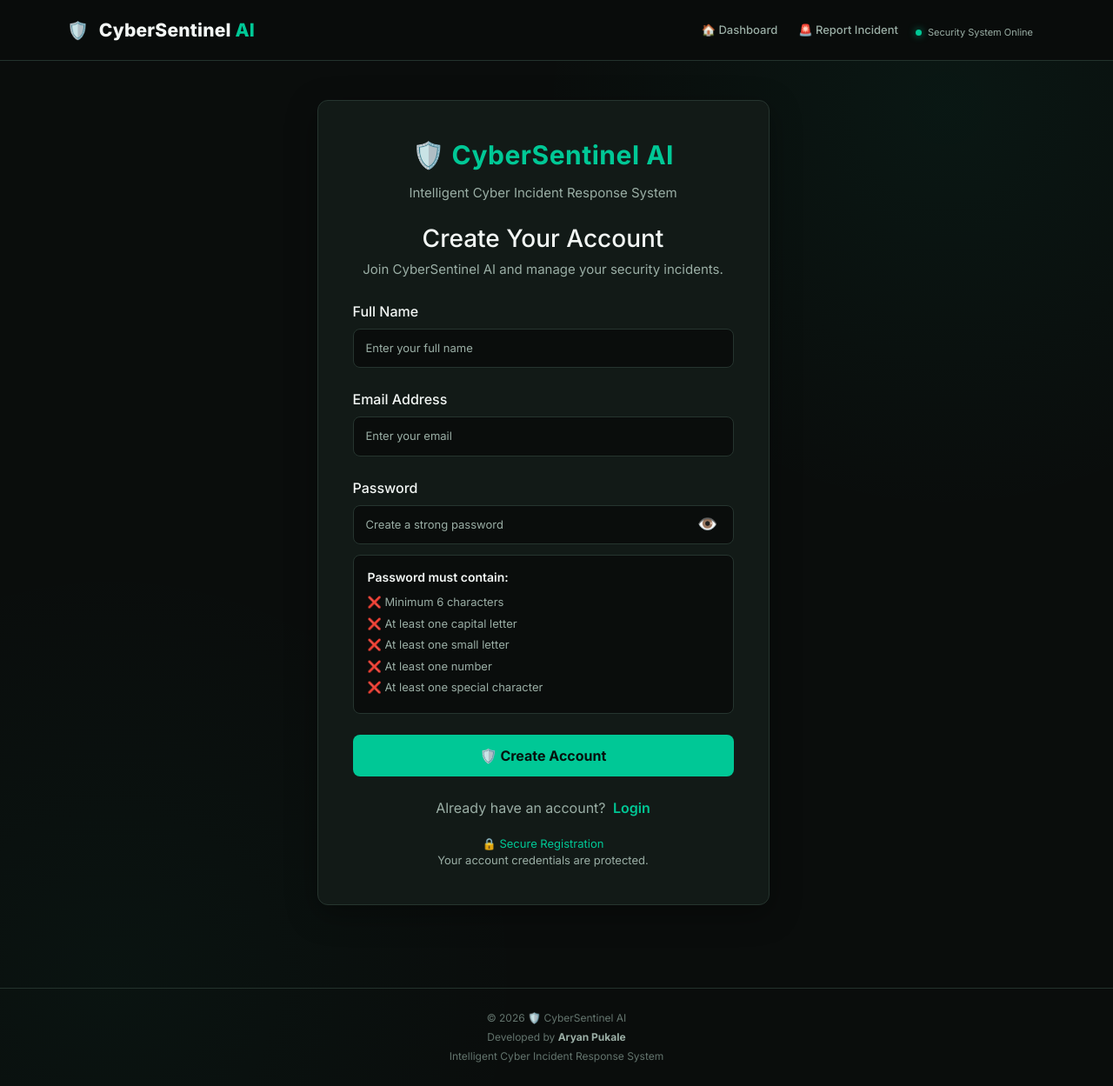
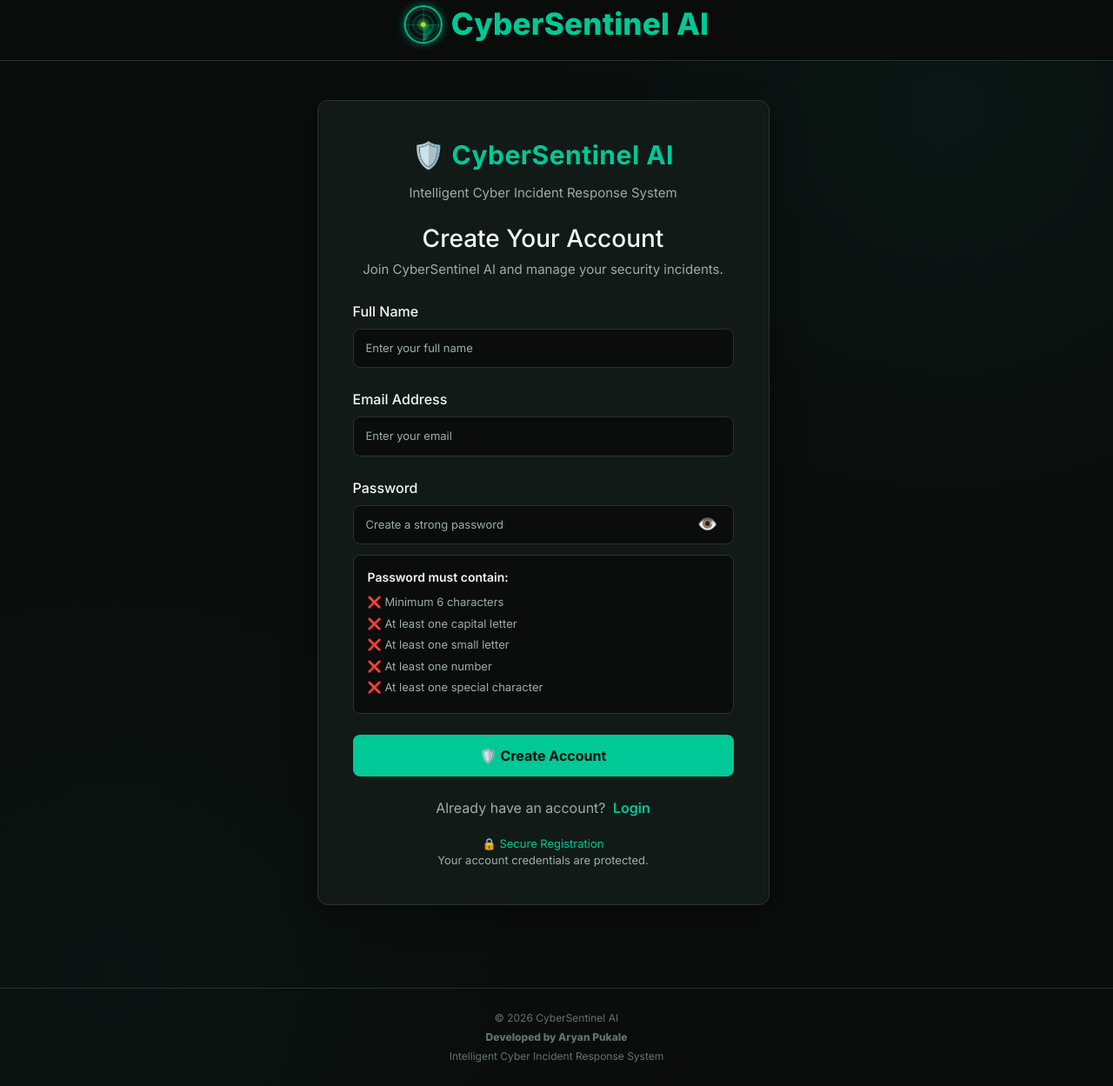
Before and after one commit to aryanpukale23-web/CyberSentinel-AI, a Flask app: page /register in a window 1280 px wide. Shown: the whole page at 87% size. Run offline with Flask 3, Linux system fonts and the light colour scheme.

Commit message:
Update base.html

```diff
--- a/templates/base.html
+++ b/templates/base.html
@@ -32,9 +22,15 @@
     >
 
 
-    <!-- =========================================================
-         GOOGLE FONT
-    ========================================================== -->
+    <!-- Bootstrap Icons -->
+
+    <link
+        rel="stylesheet"
+        href="https://cdn.jsdelivr.net/npm/bootstrap-icons@1.11.3/font/bootstrap-icons.min.css"
+    >
+
+
+    <!-- Google Font -->
 
     <link
         href="https://fonts.googleapis.com/css2?family=Inter:wght@400;500;600;700;800&display=swap"
@@ -206,19 +173,191 @@
         }
 
 
-        /* Brand highlighted text */
-
         .brand-highlight {
 
             color:
                 var(--primary-emerald);
 
         }
+        /*
+   LIVE RADAR LOGO
+ */
+
+.cyber-logo {
+    display: inline-flex;
+    align-items: center;
+    gap: 10px;
+}
+
+.radar-logo {
+    position: relative;
+    width: 44px;
+    height: 44px;
+    border: 2px solid var(--primary-emerald);
+    border-radius: 50%;
+    overflow: hidden;
+    background: rgba(0, 200, 150, 0.04);
+    box-shadow:
+        0 0 8px rgba(0, 200, 150, 0.45),
+        0 0 18px rgba(0, 200, 150, 0.15);
+}
+
+/* Radar rings */
+
+.radar-ring {
+    position: absolute;
+    border: 1px solid rgba(0, 200, 150, 0.45);
+    border-radius: 50%;
+    left: 50%;
+    top: 50%;
+    transform: translate(-50%, -50%);
+}
+
+.ring-1 {
+    width: 12px;
+    height: 12px;
+}
+
+.ring-2 {
+    width: 24px;
+    height: 24px;
+}
+
+.ring-3 {
+    width: 36px;
+    height: 36px;
+}
+
+/* Radar cross lines */
+
+.radar-logo::before {
+    content: "";
+    position: absolute;
+    width: 100%;
+    height: 1px;
+    background: rgba(0, 200, 150, 0.35);
+    top: 50%;
+    left: 0;
+}
+
+.radar-logo::after {
+    content: "";
+    position: absolute;
+    width: 1px;
+    height: 100%;
+    background: rgba(0, 200, 150, 0.35);
+    left: 50%;
+    top: 0;
+}
+
+/* Rotating radar sweep */
+
+.radar-sweep {
+    position: absolute;
+    width: 50%;
+    height: 50%;
+    left: 50%;
+    top: 50%;
+    transform-origin: 0% 0%;
+    background: linear-gradient(
+        45deg,
+        rgba(0, 200, 150, 0.65),
+        rgba(0, 200, 150, 0)
+    );
+    clip-path: polygon(
+        0 0,
+        100% 0,
+        0 100%
+    );
+    animation: radarRotate 2.2s linear infinite;
+}
+
+/* Radar center */
+
+.radar-center {
+    position: absolute;
+    width: 6px;
+    height: 6px;
+    background: var(--secondary-lime);
+    border-radius: 50%;
+    left: 50%;
+    top: 50%;
+    transform: translate(-50%, -50%);
+    z-index: 5;
+    box-shadow:
+        0 0 6px var(--secondary-lime),
+        0 0 12px var(--primary-emerald);
+}
+
+/* Rotation */
+
+@keyframes radarRotate {
+
+    from {
+        transform: rotate(0deg);
+    }
+
+    to {
+        transform: rotate(360deg);
+    }
+
+}
+
+/* Logo text */
+
+.logo-text {
+    color: var(--text-primary);
+    font-size: 35px;
+    font-weight: 800;
+    letter-spacing: 0.2px;
+    line-height: 1;
+    white-space: nowrap;
+}
+/* Mobile */
+
+@media (max-width: 576px) {
+
+    .radar-logo {
+        width: 32px;
+        height: 32px;
+    }
+
+    .logo-text {
+        font-size: 18px;
+    }
+
+}
 
 
-        /* =====================================================
-           NAVIGATION LINKS
-        ====================================================== */
+        /*
+           CENTER BRAND
+         */
+
+        .auth-brand {
+
+            position: absolute;
+
+            left: 50%;
+
+            top: 50%;
+
+            transform:
+                translate(-50%, -50%);
+
+            margin: 0;
+
+            font-size: 35px;
+
+            white-space: nowrap;
+
+            z-index: 10;
+
+        }
+
+
+        /*
+           NAVIGATION
+         */
 
         .navbar-nav .nav-link {
 
@@ -264,51 +399,9 @@
         }
 
 
-        /* =====================================================
-           SYSTEM STATUS
-        ====================================================== */
-
-        .system-status {
-
-            display: inline-flex;
-
-            align-items: center;
-
-            gap: 7px;
-
-            margin-right: 15px;
-
-            color:
-                var(--text-secondary);
-
-            font-size: 11px;
-
-        }
-
-
-        /* Online status dot */
-
-        .status-dot {
-
-            width: 7px;
-
-            height: 7px;
-
-            border-radius: 50%;
-
-            background:
-                var(--primary-emerald);
-
-            box-shadow:
-                0 0 9px
-                rgba(0, 200, 150, 0.7);
-
-        }
-
-
-        /* =====================================================
-           USER NAME
-        ====================================================== */
+        /*
+           USER
+         */
 
         .navbar-user {
 
@@ -722,55 +766,52 @@
 
 
 footer strong {
+    color: var(--text-primary);
+    font-weight: 800;
+}
+        /*
+           RESPONSIVE
+         */
 
-            color:
-                var(--text-secondary);
+        @media (max-width: 768px) {
+
+            .navbar-brand {
+
+                font-size:
+                    18px;
 
             }
 
+            .auth-brand {
 
-        /* =====================================================
-           RESPONSIVE NAVBAR
-        ====================================================== */
-
-        @media (max-width: 768px) {
-
-            .system-status {
-
-                display: none;
-
-            }
-
-            .navbar-user {
-
-                display: none;
-
-            }
-
-            .navbar-brand {
-
-                font-size: 18px;
+                font-size:
+                    27px;
 
             }
 
         }
 
 
-        /* =====================================================
-           MOBILE
-        ====================================================== */
-
         @media (max-width: 576px) {
 
             .container {
 
-                width: 100%;
+                width:
+                    100%;
 
             }
 
             .navbar {
 
-                min-height: 62px;
+                min-height:
+                    62px;
+
+            }
+
+            .auth-brand {
+
+                font-size:
+                    22px;
 
             }
 
@@ -794,121 +829,56 @@
 <body>
 
 
-<!-- =========================================================
+<!--
      NAVIGATION BAR
-========================================================== -->
+ -->
 
 <nav class="navbar navbar-expand-lg navbar-dark">
 
-    <div class="container">
+    <div class="container position-relative">
 
 
-        <!-- =====================================================
-             WEBSITE BRAND
-        ====================================================== -->
+        <!-- CENTER BRAND -->
 
         <a
-            class="navbar-brand"
+            class="navbar-brand auth-brand"
             href="{{ url_for('dashboard') }}"
         >
 
-            <span class="brand-icon">
-                🛡️
+<div class="cyber-logo">
+    <div class="radar-logo">
+        <div class="radar-ring ring-1"></div>
+        <div class="radar-ring ring-2"></div>
+        <div class="radar-ring ring-3"></div>
+
+        <div class="radar-sweep"></div>
+        <div class="radar-center"></div>
+    </div>
+
+   <span class="logo-text">
+    <span class="brand-highlight">CyberSentinel AI</span>
 </span>
-
-            CyberSentinel
-            <span class="brand-highlight">
-                AI
-            </span>
-
+</div>
         </a>
 
 
-        <!-- =====================================================
-             MOBILE NAVBAR TOGGLER
-        ====================================================== -->
-
-        <button
-            class="navbar-toggler"
-            type="button"
-            data-bs-toggle="collapse"
-            data-bs-target="#mainNavbar"
-            aria-controls="mainNavbar"
-            aria-expanded="false"
-            aria-label="Toggle navigation"
-        >
-
-            <span class="navbar-toggler-icon"></span>
-
-        </button>
-
-
-        <!-- =====================================================
-             NAVIGATION CONTENT
-        ====================================================== -->
+        <!-- NAVIGATION -->
 
         <div
             class="collapse navbar-collapse"
             id="mainNavbar"
         >
 
-            <!-- Navigation links -->
-
             <ul class="navbar-nav ms-auto align-items-lg-center">
 
 
-                <!-- Dashboard -->
-
-                <li class="nav-item">
-
-                    <a
-                        class="nav-link"
-                        href="{{ url_for('dashboard') }}"
-                    >
-
-                        🏠 Dashboard
-
-                    </a>
-
-                </li>
 
 
-                <!-- Report Incident -->
-
-                <li class="nav-item">
-
-                    <a
-                        class="nav-link"
-                        href="{{ url_for('report_incident') }}"
-                    >
-
-                        🚨 Report Incident
-
-                    </a>
-
-                </li>
 
 
-                <!-- System status -->
+                <!-- USER -->
 
-                <li class="nav-item ms-lg-2">
-
-                    <div class="system-status">
-
-                        <span class="status-dot"></span>
-
-                        Security System Online
-
-                    </div>
-
-                </li>
-
-
-                <!-- =================================================
-                     USER INFORMATION
-                ================================================== -->
-
-                {% if session.get("user_name") %}
+                {% if session.get("user_id") %}
 
                     <li class="nav-item">
 
@@ -1015,61 +985,54 @@
 {% endwith %}
 
 
-<!-- =========================================================
-     MAIN PAGE CONTENT
-
-     Individual HTML pages will insert their content
-     inside this block.
-========================================================== -->
+<!--
+     MAIN CONTENT
+ -->
 
 <main>
 
     {% block content %}
-
     {% endblock %}
 
 </main>
 
 
-<!-- =========================================================
+<!--
      FOOTER
-========================================================== -->
+ -->
 
 <footer>
 
     <p class="mb-1">
-        © 2026 🛡️ CyberSentinel AI
+
+        © 2026  CyberSentinel AI
+
     </p>
 
-    <p class="mb-1">
-        Developed by <strong>Aryan Pukale</strong>
+
+<p class="mb-1" style="font-weight: 800 !important;">
+    Developed by Aryan Pukale
 </p>
 
     <p class="mb-0">
+
         Intelligent Cyber Incident Response System
+
     </p>
 
 </footer>
 
-</footer>
 
-
-<!-- =========================================================
+<!--
      BOOTSTRAP JAVASCRIPT
-========================================================== -->
+ -->
 
 <script
     src="https://cdn.jsdelivr.net/npm/bootstrap@5.3.3/dist/js/bootstrap.bundle.min.js"
 ></script>
 
 
-<!-- =========================================================
-     EXTRA PAGE JAVASCRIPT
-     Individual pages can add their own JavaScript here.
-========================================================== -->
-
 {% block extra_js %}
-
 {% endblock %}
 
 
```
Also changed, not shown: other parts of templates/base.html (+42 -140 lines). Lines whose indentation alone changed are shown as unchanged.
